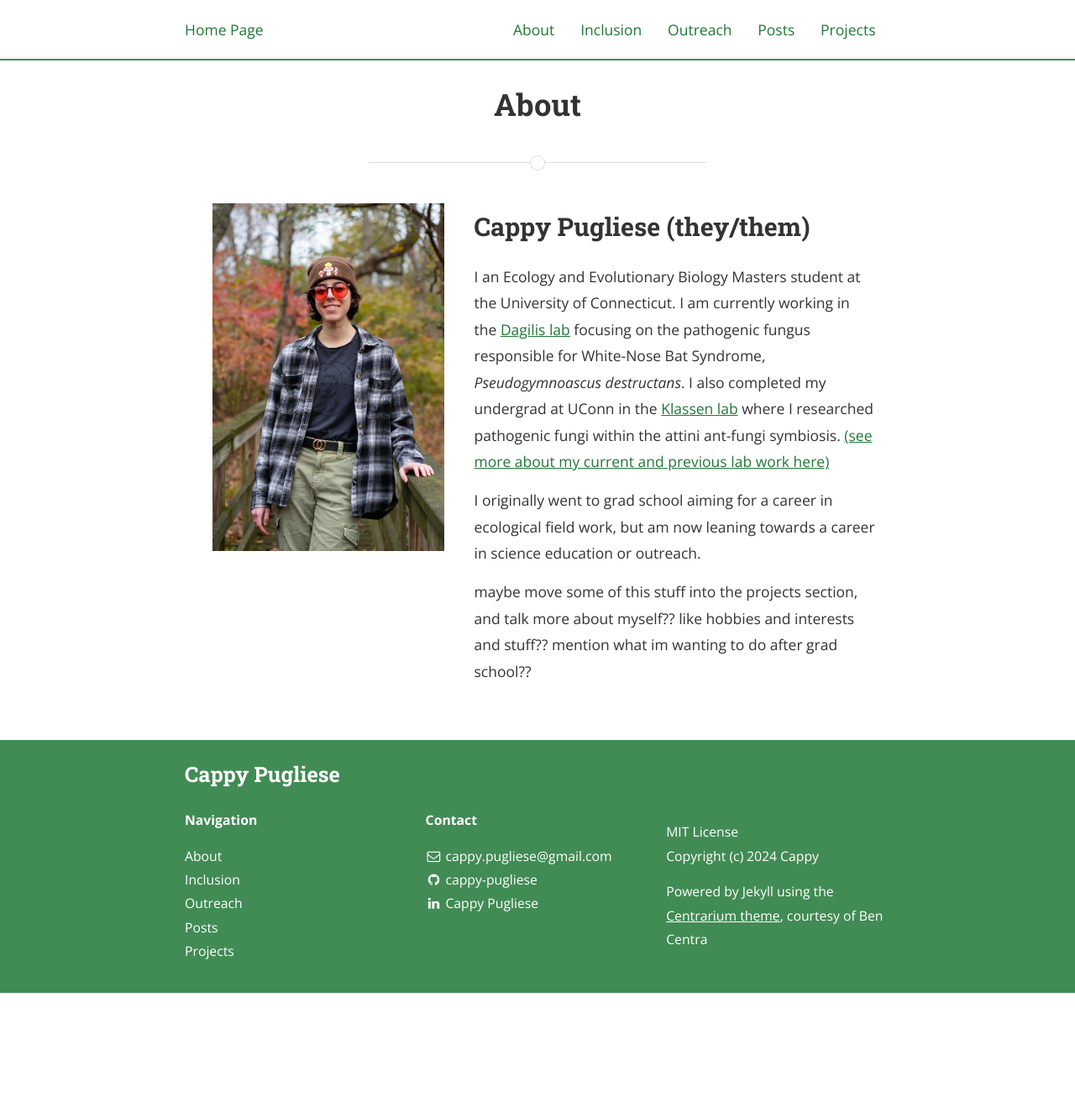
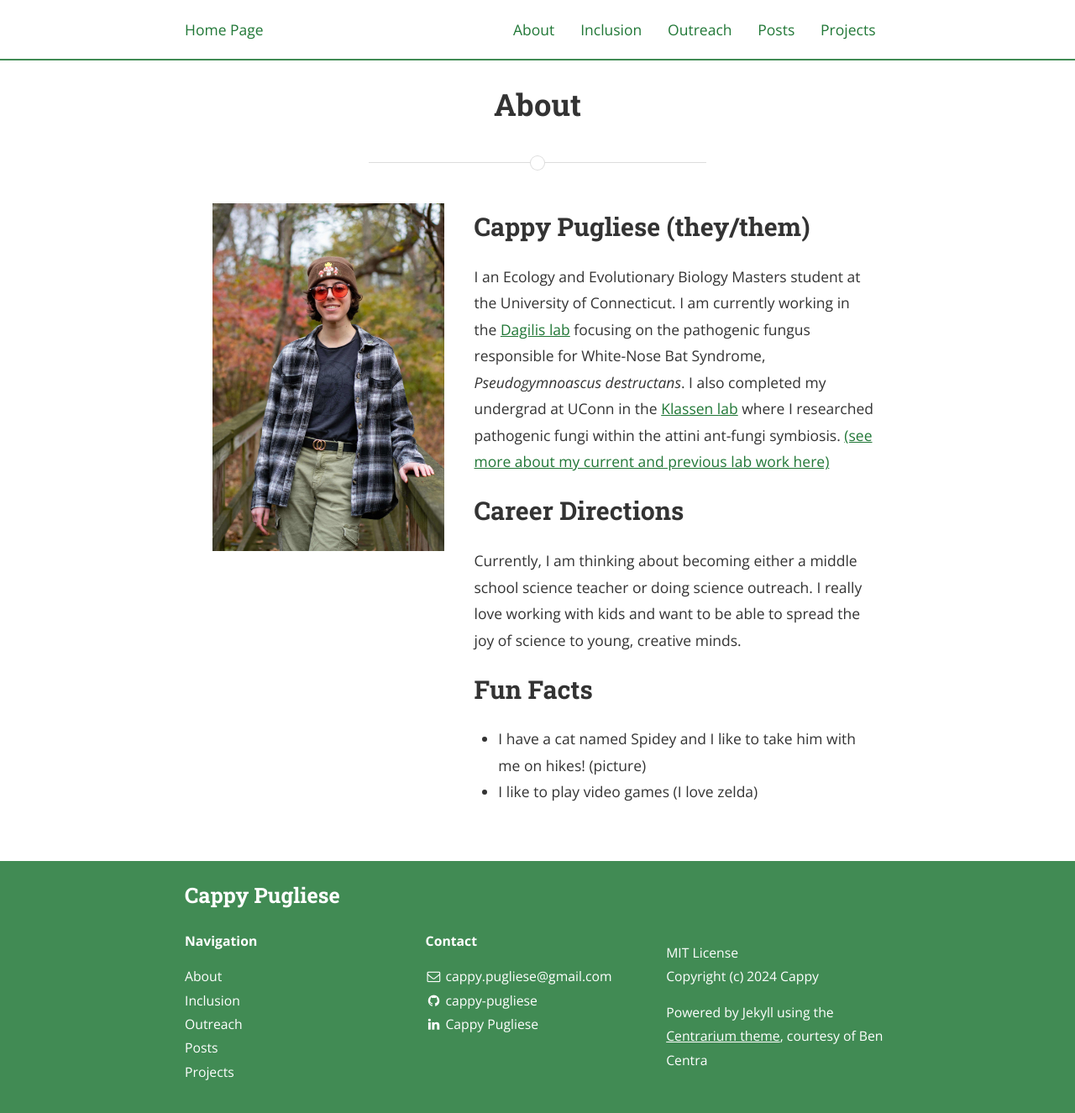
Before and after one commit to cappy-pugliese/cappy-pugliese-website, a Jekyll site: the page built from centrarium-master-clone/pages/about.md, in a window 1280 px wide and 1326 px high. Shown: the whole window at 84% size. Built offline with Jekyll 4.4.1, drawn with Linux system fonts in a browser that asks for light colours; nearby versions of some CDN libraries.

```diff
--- a/centrarium-master-clone/pages/about.md
+++ b/centrarium-master-clone/pages/about.md
@@ -6,10 +6,11 @@ main_nav: true
 ---
 
 ## Cappy Pugliese (they/them)
-I an Ecology and Evolutionary Biology Masters student at the University of Connecticut. I am currently working in the [Dagilis lab](https://dagilislab.github.io/DagilisLab) focusing on the pathogenic fungus responsible for White-Nose Bat Syndrome, _Pseudogymnoascus destructans_. I also completed my undergrad at UConn in the [Klassen lab](https://www.jonathanklassenlab.com/) where I researched pathogenic fungi within the attini ant-fungi symbiosis. [(see more about my current and previous lab work here)](link)
+I an Ecology and Evolutionary Biology Masters student at the University of Connecticut. I am currently working in the [Dagilis lab](https://dagilislab.github.io/DagilisLab) focusing on the pathogenic fungus responsible for White-Nose Bat Syndrome, _Pseudogymnoascus destructans_. I also completed my undergrad at UConn in the [Klassen lab](https://www.jonathanklassenlab.com/) where I researched pathogenic fungi within the attini ant-fungi symbiosis. [(see more about my current and previous lab work here)](/projects)
 
+## Career Directions
+Currently, I am thinking about becoming either a middle school science teacher or doing science outreach. I really love working with kids and want to be able to spread the joy of science to young, creative minds.
 
-
-I originally went to grad school aiming for a career in ecological field work, but am now leaning towards a career in science education or outreach.
-
-maybe move some of this stuff into the projects section, and talk more about myself?? like hobbies and interests and stuff?? mention what im wanting to do after grad school??
+## Fun Facts
+- I have a cat named Spidey and I like to take him with me on hikes! (picture)
+- I like to play video games (I love zelda)
```
Also changed, not shown: centrarium-master-clone/pages/projects.md (+2 -2 lines), centrarium-master-clone/pages/undergrad-research-project.md (+3 -1 lines), 1 other file.
